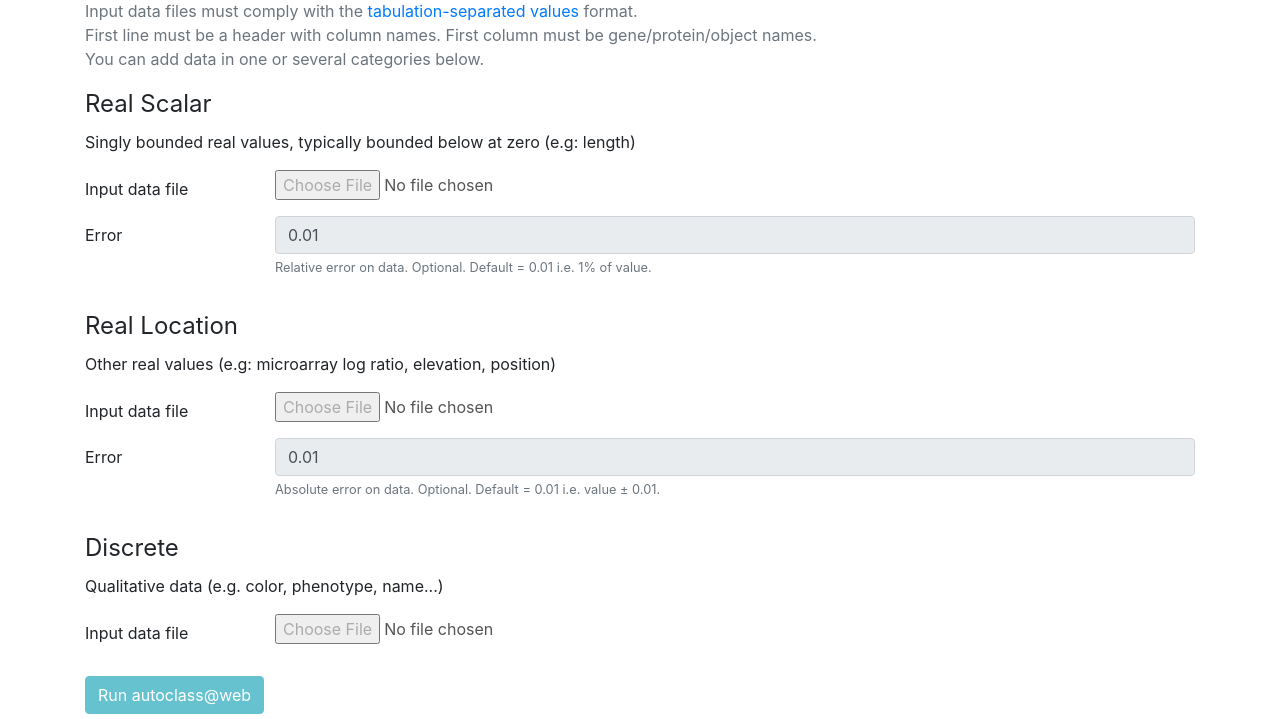
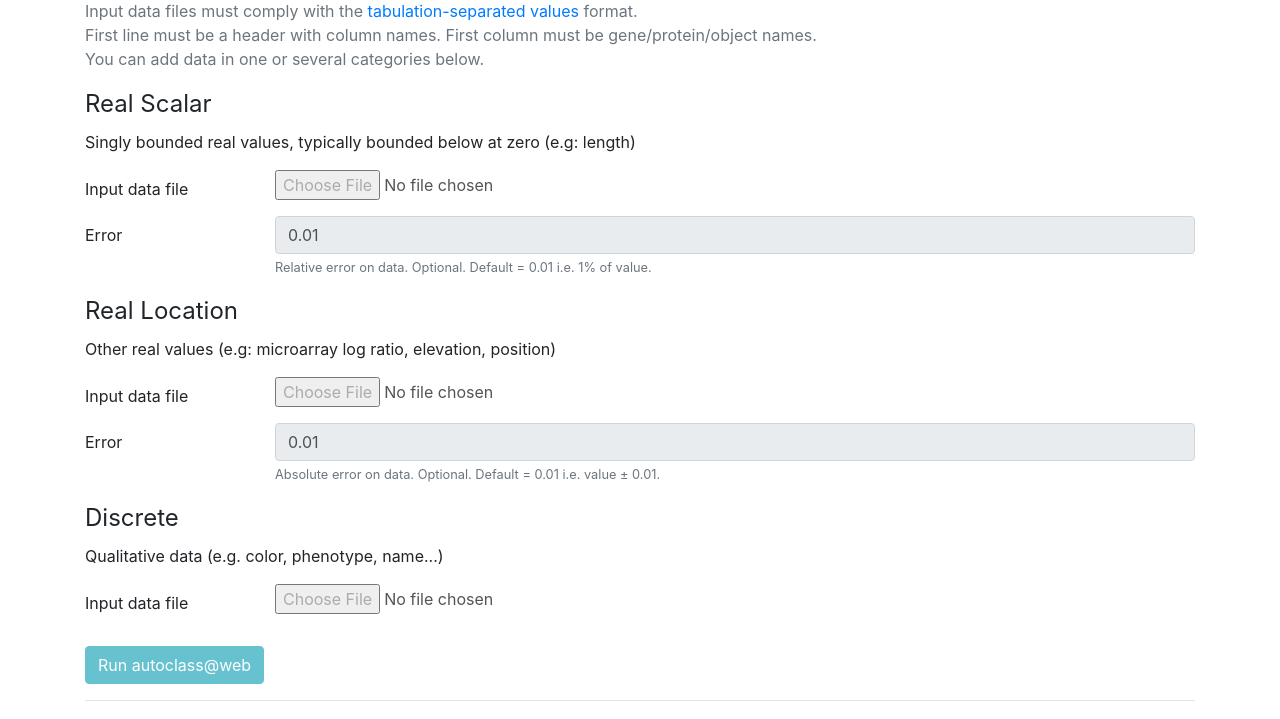
Before and after one commit to pierrepo/autoclassweb, a Flask app: template flaskapp/templates/index.html in a window 1280 px wide. Shown: the part 97-816 px from the top of the page. Run offline with Flask 2, Linux system fonts and the light colour scheme; the template is opened without the code that fills it: values that come from a table or form of the project are taken from there, others are empty; parts of the project's set-up code (start-up, migrations or seed data) failed here and were passed over; some libraries are stand-ins or nearby versions.

Commit message:
Remove unwanted space below form fields (helper)

```diff
--- a/flaskapp/templates/index.html
+++ b/flaskapp/templates/index.html
@@ -58,7 +58,7 @@
                            name="scalar_error"
                            value={{form.scalar_error.default}}
                            placeholder="{{ form.scalar_error.placeholder }}">
-                    <small class="form-text text-muted helper">
+                    <small class="form-text text-muted">
                         Relative error on data. Optional.
                         Default = 0.01 i.e. 1% of value.
                     </small>
@@ -84,7 +84,7 @@
                            id="locationInputError"
                            name="location_error"
                            value={{ form.location_error.default }}>
-                    <small class="form-text text-muted helper">
+                    <small class="form-text text-muted">
                         Absolute error on data. Optional.
                         Default = 0.01 i.e. value ± 0.01.
                     </small>
@@ -106,7 +106,7 @@
             <div>
                 {{ form.submit }}
                 {% if job_m.running | length >= config["FLASK_MAX_JOBS"] %}
-                <small class="form-text text-muted helper">
+                <small class="form-text text-muted">
                 Max number of jobs reached. Please wait.
                 </small>
                 {% endif %}
```
